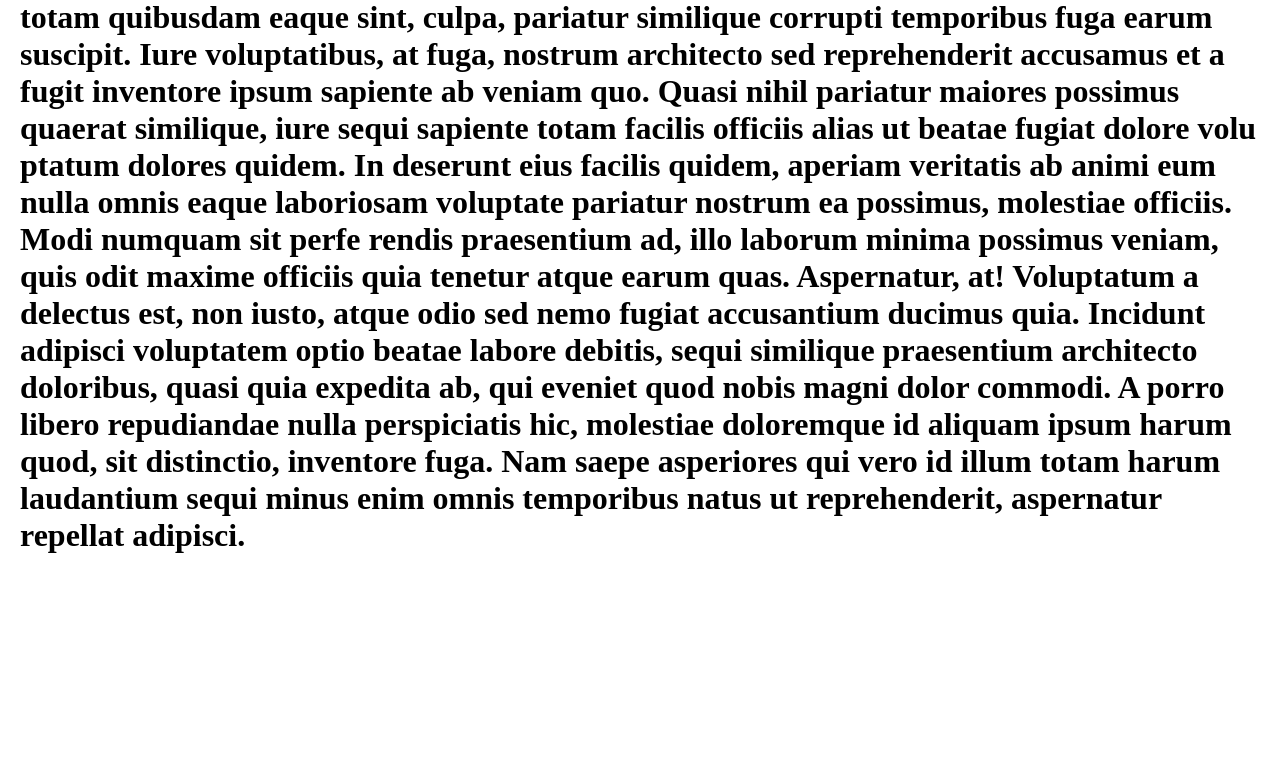
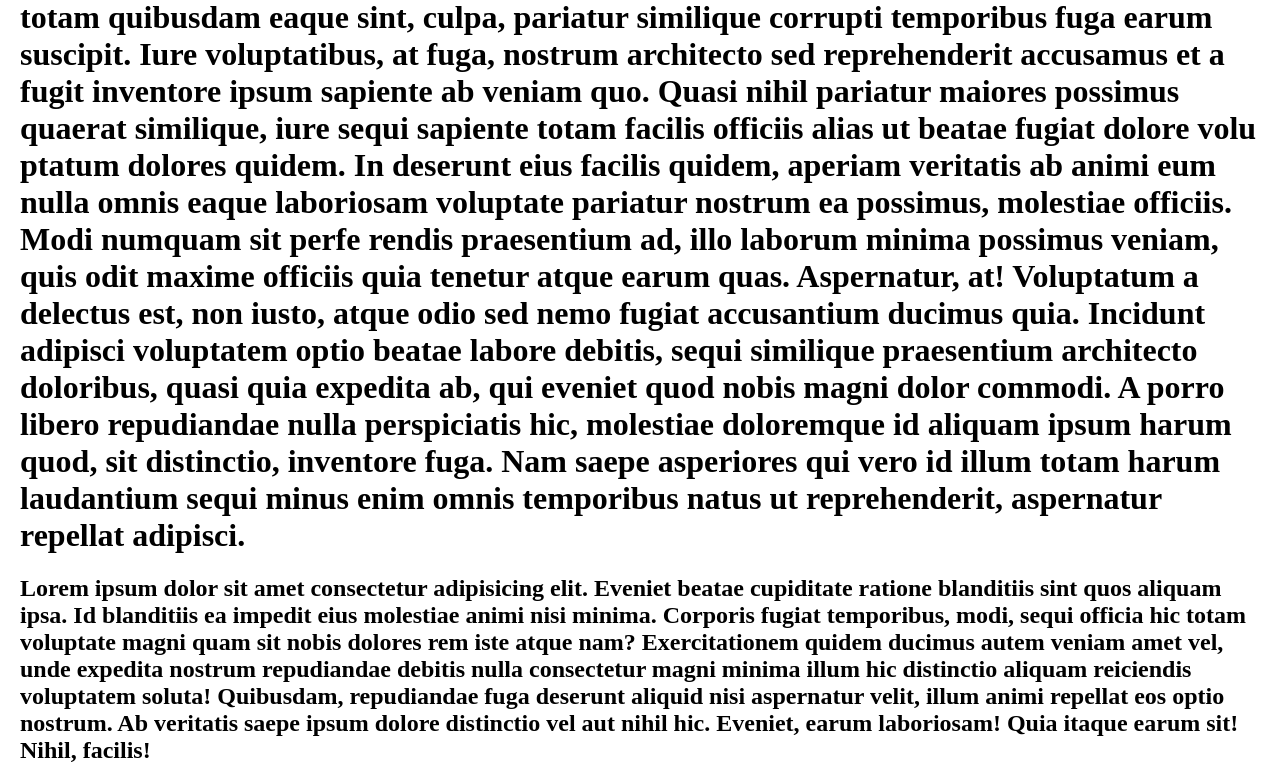
Before and after one commit to diyorbeek04/test-project, a plain HTML site: page index.html in a window 1280 px wide. Shown: the part 2875-3659 px from the top of the page. Before the commit the page ends 3450 px from the top, so only its background shows below. Drawn offline with Linux system fonts and the light colour scheme.

Commit message:
add comp

```diff
--- a/index.html
+++ b/index.html
@@ -46,6 +46,7 @@
 
 
         quia expedita ab, qui eveniet quod nobis magni dolor commodi. A porro libero repudiandae nulla perspiciatis hic, molestiae doloremque id aliquam ipsum harum quod, sit distinctio, inventore fuga. Nam saepe asperiores qui vero id illum totam harum laudantium sequi minus enim omnis temporibus natus ut reprehenderit, aspernatur repellat adipisci.</h1>
+        <h2>Lorem ipsum dolor sit amet consectetur adipisicing elit. Eveniet beatae cupiditate ratione blanditiis sint quos aliquam ipsa. Id blanditiis ea impedit eius molestiae animi nisi minima. Corporis fugiat temporibus, modi, sequi officia hic totam voluptate magni quam sit nobis dolores rem iste atque nam? Exercitationem quidem ducimus autem veniam amet vel, unde expedita nostrum repudiandae debitis nulla consectetur magni minima illum hic distinctio aliquam reiciendis voluptatem soluta! Quibusdam, repudiandae fuga deserunt aliquid nisi aspernatur velit, illum animi repellat eos optio nostrum. Ab veritatis saepe ipsum dolore distinctio vel aut nihil hic. Eveniet, earum laboriosam! Quia itaque earum sit! Nihil, facilis!</h2>
     </div>
   </div>
 </body>
```
